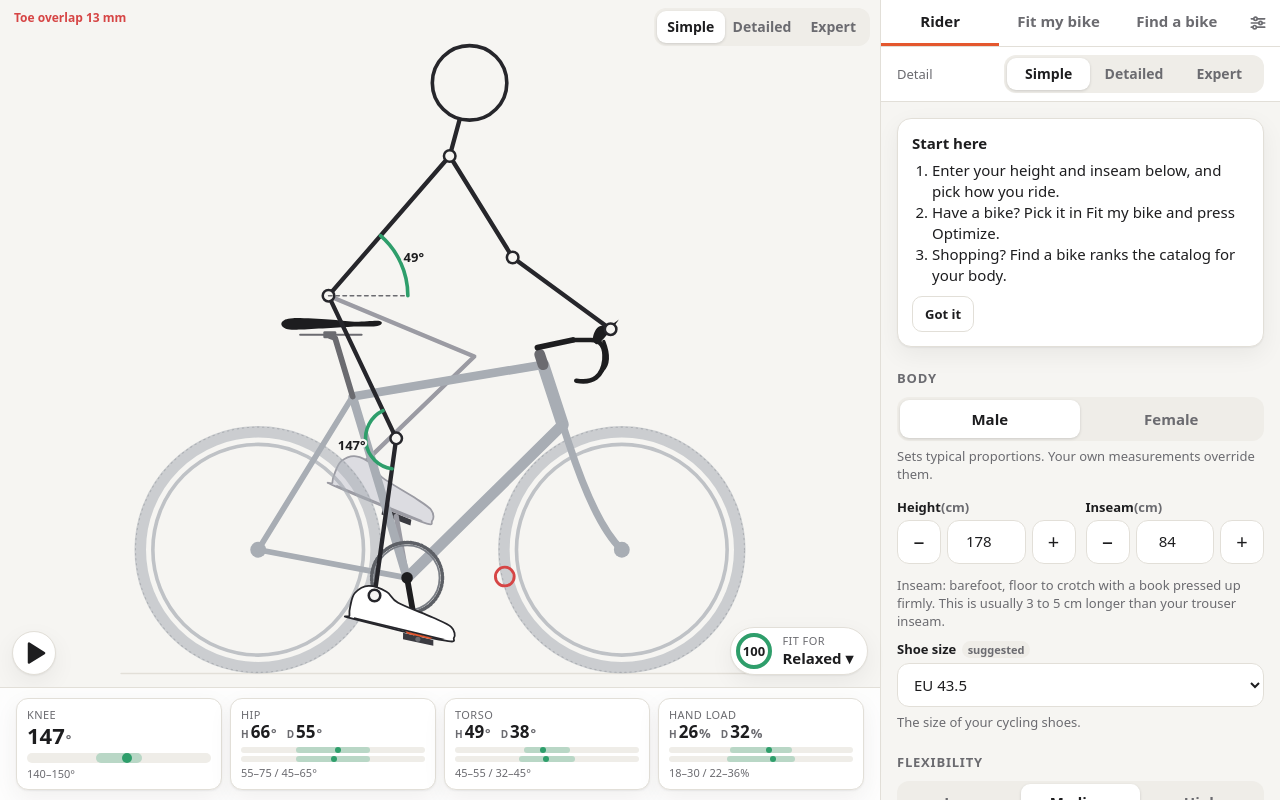
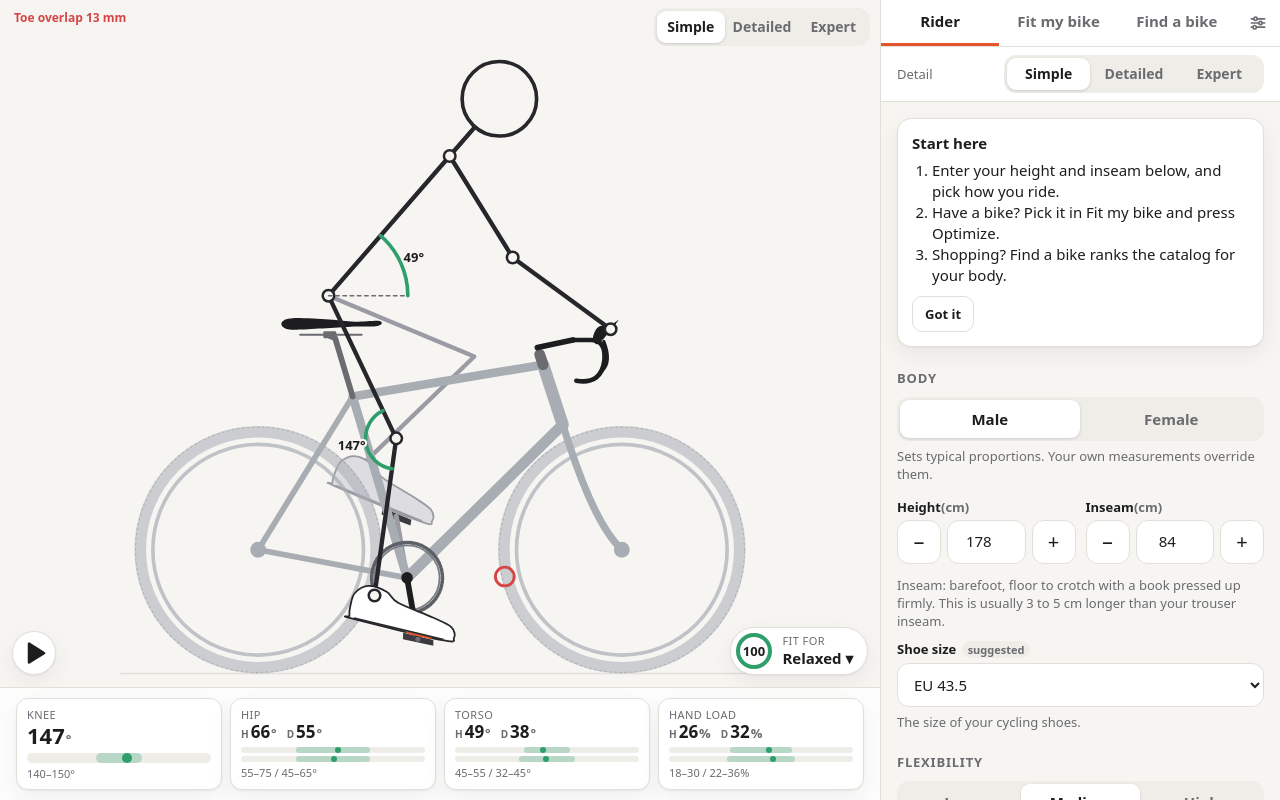
Before and after one commit to justmytwospence/bikefit, a Svelte app: page / in a window 1280 px wide. Built offline with nearby package versions, Linux system fonts and the light colour scheme.

Commit message:
fix(draw): keep the head on the line of the torso

```diff
--- a/src/draw/body.ts
+++ b/src/draw/body.ts
@@ -4,12 +4,9 @@ import { add, rad, scale, type Vec2 } from '../model/vec';
 /** Technical line-diagram rider: the fit model's skeleton plus a head circle. */
 export const HEAD_R = 0.058; // x height
 export const NECK = 0.06; // shoulder to head edge, x height
-export const HEAD_PITCH = 0.2;
-export const HEAD_REST_LEAN = 7;
 
-/** Head centre placed above the shoulder, looking up the road. */
+/** Head centre on the line of the torso, beyond the shoulder. */
 export function headCenter(pose: RiderPose, H: number): Vec2 {
-  const ang = 90 - HEAD_REST_LEAN - HEAD_PITCH * (90 - pose.torsoAngle);
-  const u = { x: Math.cos(rad(ang)), y: Math.sin(rad(ang)) };
+  const u = { x: Math.cos(rad(pose.torsoAngle)), y: Math.sin(rad(pose.torsoAngle)) };
   return add(pose.shoulder, scale(u, (NECK + HEAD_R) * H));
 }
```
Also changed, not shown: 1 other file (tests, documents, lock files or other folders).
